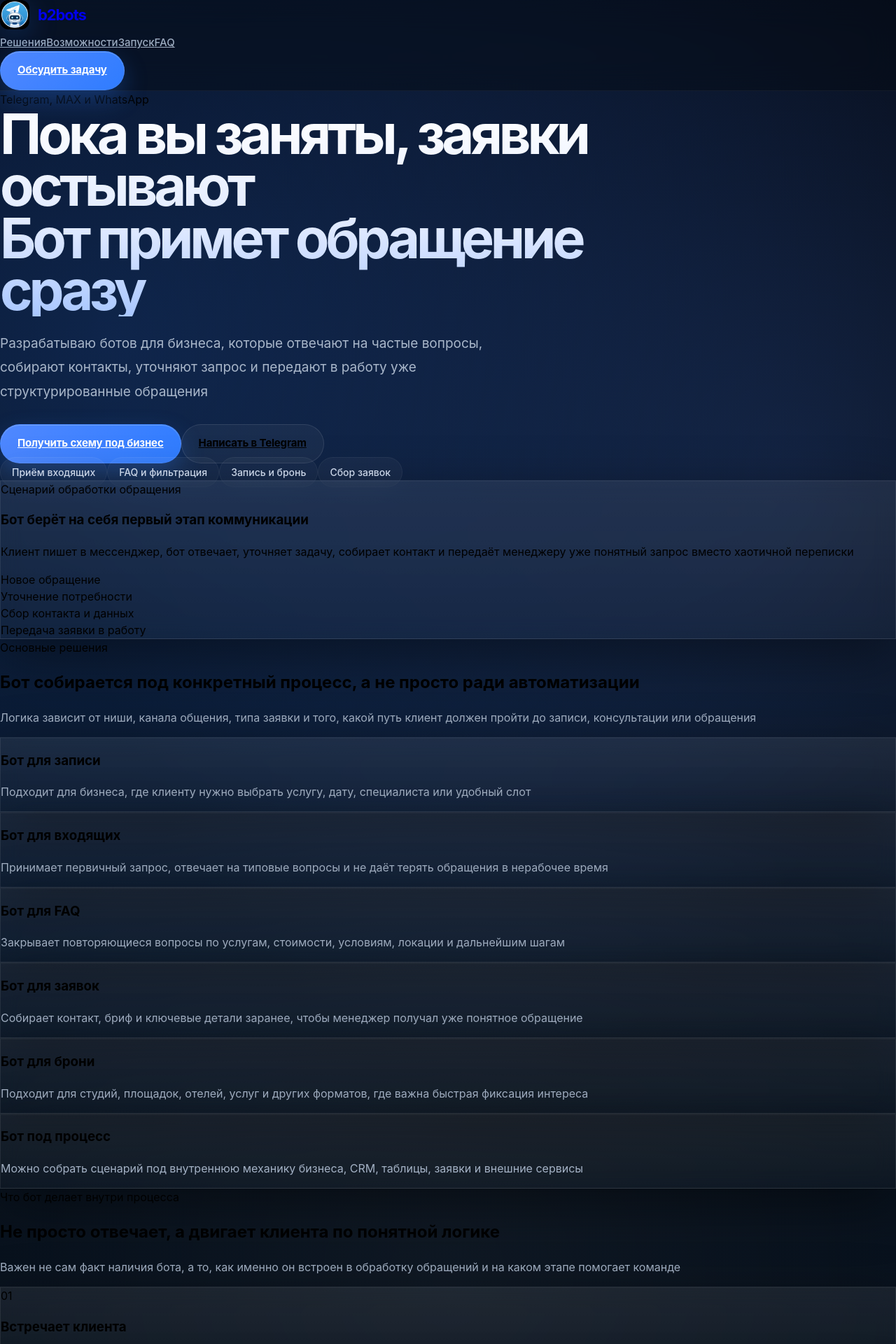
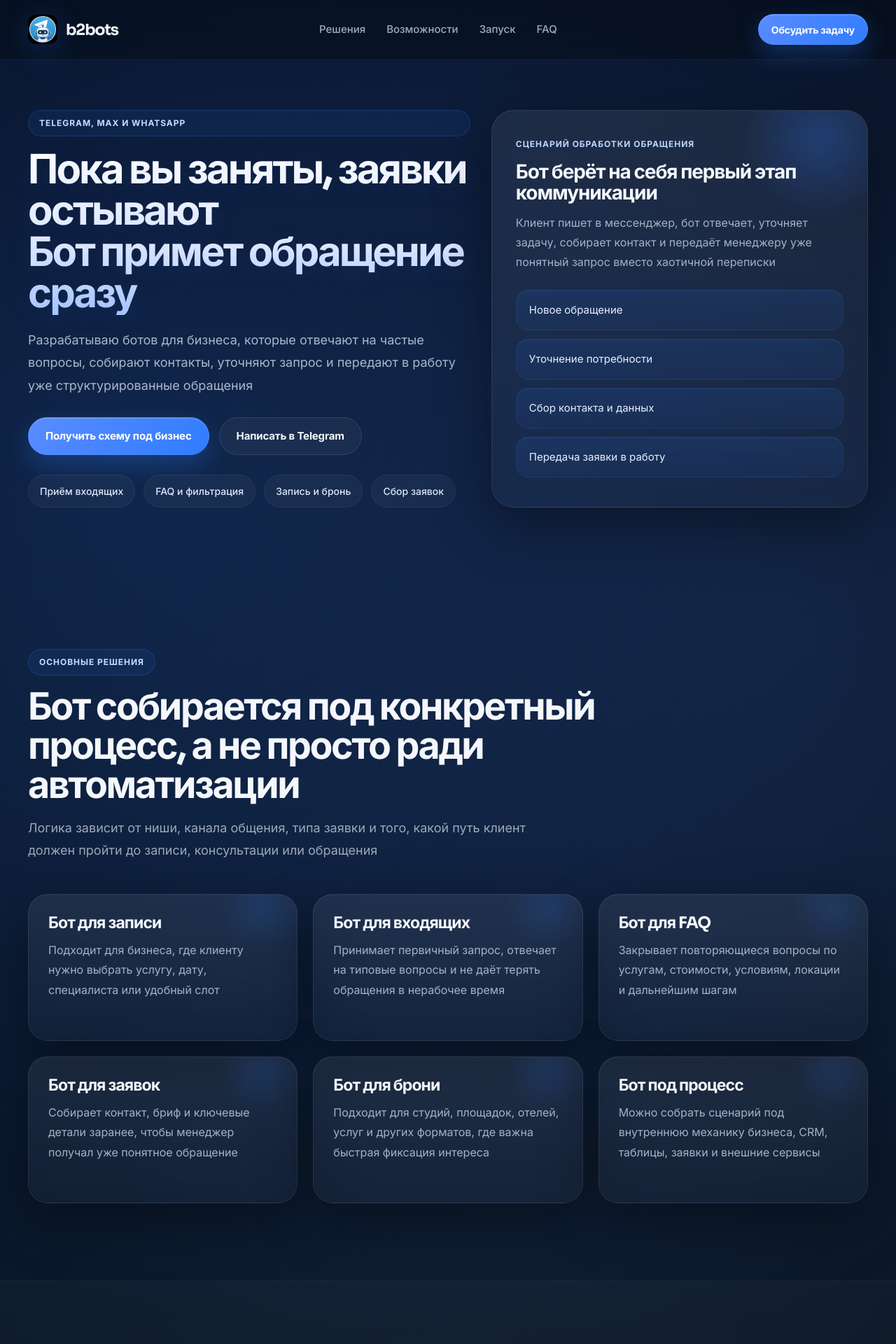
Before and after one commit to yvngfloyd/bot_landing, a React (Vite) app: page / in a window 1280 px wide. Shown: the top 1920 px of the page at 70% size. Built offline with nearby package versions, Linux system fonts and the light colour scheme.

Commit message:
Update styles.css

```diff
--- a/styles.css
+++ b/styles.css
@@ -1,3 +1,35 @@
+@import url("https://fonts.googleapis.com/css2?family=Inter:wght@400;500;600;700;800&family=Sora:wght@600;700;800&display=swap");
+
+:root {
+  --bg: #050b14;
+  --bg-2: #08111d;
+  --bg-3: #0b1523;
+  --panel: rgba(255, 255, 255, 0.04);
+  --panel-2: rgba(255, 255, 255, 0.06);
+  --panel-3: rgba(255, 255, 255, 0.08);
+  --line: rgba(255, 255, 255, 0.08);
+  --line-strong: rgba(255, 255, 255, 0.14);
+  --text: #f4f7fb;
+  --muted: #9ca9bb;
+  --muted-2: #c9d5e6;
+  --blue: #2f7cff;
+  --blue-2: #5a8cff;
+  --glow: rgba(47, 124, 255, 0.22);
+  --shadow: 0 24px 80px rgba(0, 0, 0, 0.42);
+  --radius: 28px;
+  --radius-md: 22px;
+  --radius-sm: 18px;
+  --container: 1200px;
+}
+
+* {
+  box-sizing: border-box;
+}
+
+html {
+  scroll-behavior: smooth;
+}
+
 body {
   margin: 0;
   min-width: 320px;
@@ -5,10 +37,124 @@ body {
   font-family: "Inter", ui-sans-serif, system-ui, -apple-system, BlinkMacSystemFont, "Segoe UI", sans-serif;
   line-height: 1.5;
   background:
-    radial-gradient(circle at 12% 10%, rgba(47, 124, 255, 0.22), transparent 28%),
-    radial-gradient(circle at 88% 14%, rgba(92, 140, 255, 0.14), transparent 24%),
-    radial-gradient(circle at 50% 38%, rgba(255, 255, 255, 0.035), transparent 26%),
+    radial-gradient(circle at 12% 10%, rgba(47, 124, 255, 0.2), transparent 28%),
+    radial-gradient(circle at 88% 14%, rgba(90, 140, 255, 0.13), transparent 24%),
+    radial-gradient(circle at 50% 38%, rgba(255, 255, 255, 0.03), transparent 26%),
     linear-gradient(180deg, #040914 0%, #07111d 28%, #08101b 62%, #050b14 100%);
+}
+
+body::before {
+  content: "";
+  position: fixed;
+  inset: 0;
+  pointer-events: none;
+  background-image:
+    linear-gradient(rgba(255, 255, 255, 0.015) 1px, transparent 1px),
+    linear-gradient(90deg, rgba(255, 255, 255, 0.015) 1px, transparent 1px);
+  background-size: 42px 42px;
+  mask-image: linear-gradient(to bottom, rgba(0, 0, 0, 0.45), transparent 85%);
+  opacity: 0.35;
+}
+
+a {
+  color: inherit;
+  text-decoration: none;
+}
+
+img {
+  display: block;
+  max-width: 100%;
+}
+
+button,
+input,
+textarea,
+select {
+  font: inherit;
+}
+
+#root {
+  min-height: 100vh;
+}
+
+.container {
+  width: min(var(--container), calc(100% - 40px));
+  margin: 0 auto;
+}
+
+.section {
+  position: relative;
+  padding: 110px 0;
+}
+
+.section-dark {
+  background: linear-gradient(180deg, rgba(255, 255, 255, 0.025), rgba(255, 255, 255, 0.01));
+  border-top: 1px solid rgba(255, 255, 255, 0.04);
+  border-bottom: 1px solid rgba(255, 255, 255, 0.04);
+}
+
+.section-head {
+  max-width: 820px;
+  margin-bottom: 46px;
+}
+
+.section-head h2,
+.hero-card h3,
+.card h3,
+.step-card h3,
+.timeline-item h3,
+.faq-item h3,
+.final-box h2 {
+  font-family: "Sora", "Inter", sans-serif;
+}
+
+.section-head h2 {
+  margin: 0 0 16px;
+  font-size: clamp(32px, 4.2vw, 54px);
+  line-height: 1.04;
+  letter-spacing: -0.045em;
+}
+
+.section-head p {
+  margin: 0;
+  max-width: 760px;
+  color: var(--muted);
+  font-size: 18px;
+  line-height: 1.78;
+}
+
+.eyebrow {
+  display: inline-flex;
+  align-items: center;
+  gap: 10px;
+  margin-bottom: 18px;
+  padding: 9px 15px;
+  border-radius: 999px;
+  border: 1px solid rgba(47, 124, 255, 0.2);
+  background: rgba(47, 124, 255, 0.09);
+  color: #c6dcff;
+  font-size: 12px;
+  font-weight: 700;
+  text-transform: uppercase;
+  letter-spacing: 0.08em;
+  box-shadow: inset 0 0 0 1px rgba(255, 255, 255, 0.02);
+}
+
+.header {
+  position: sticky;
+  top: 0;
+  z-index: 50;
+  background: rgba(5, 11, 20, 0.48);
+  backdrop-filter: blur(22px);
+  border-bottom: 1px solid rgba(255, 255, 255, 0.05);
+}
+
+.nav {
+  min-height: 84px;
+  display: flex;
+  align-items: center;
+  justify-content: space-between;
+  gap: 24px;
 }
 
 .brand {
@@ -16,6 +162,7 @@ body {
   align-items: center;
   gap: 12px;
   text-decoration: none;
+  flex-shrink: 0;
 }
 
 .brand-logo {
@@ -38,44 +185,10 @@ body {
   display: none;
 }
 
-.hero-title,
-.section-head h2,
-.hero-card h3,
-.card h3,
-.step-card h3,
-.timeline-item h3,
-.faq-item h3,
-.final-box h2 {
-  font-family: "Sora", "Inter", sans-serif;
-}
-
-.hero-title {
-  margin: 0 0 22px;
-  max-width: 860px;
-  font-size: clamp(48px, 6.2vw, 84px);
-  line-height: 0.94;
-  letter-spacing: -0.065em;
-  background: linear-gradient(180deg, #ffffff 0%, #dfe9ff 58%, #a9c7ff 100%);
-  -webkit-background-clip: text;
-  -webkit-text-fill-color: transparent;
-  background-clip: text;
-}
-
-.hero-text {
-  max-width: 720px;
-  margin: 0 0 28px;
-  color: #a9b7ca;
-  font-size: 19px;
-  line-height: 1.82;
-}
-
-.header {
-  position: sticky;
-  top: 0;
-  z-index: 50;
-  background: rgba(5, 11, 20, 0.48);
-  backdrop-filter: blur(22px);
-  border-bottom: 1px solid rgba(255, 255, 255, 0.05);
+.nav-links {
+  display: flex;
+  align-items: center;
+  gap: 30px;
 }
 
 .nav-links a {
@@ -97,8 +210,7 @@ body {
   padding: 0 24px;
   border-radius: 999px;
   border: 1px solid rgba(120, 166, 255, 0.16);
-  background:
-    linear-gradient(135deg, rgba(80, 136, 255, 1), rgba(47, 124, 255, 1));
+  background: linear-gradient(135deg, rgba(90, 140, 255, 1), rgba(47, 124, 255, 1));
   color: #fff;
   font-size: 15px;
   font-weight: 700;
@@ -122,6 +234,16 @@ body {
     inset 0 1px 0 rgba(255, 255, 255, 0.2);
 }
 
+.btn:active {
+  transform: translateY(0);
+}
+
+.btn-small {
+  min-height: 44px;
+  padding: 0 18px;
+  font-size: 14px;
+}
+
 .btn-secondary {
   background: rgba(255, 255, 255, 0.045);
   border-color: rgba(255, 255, 255, 0.1);
@@ -134,26 +256,57 @@ body {
   box-shadow: none;
 }
 
-.hero-card,
-.card,
-.step-card,
-.timeline-item,
-.faq-item,
-.final-box {
-  background:
-    linear-gradient(180deg, rgba(255, 255, 255, 0.07), rgba(255, 255, 255, 0.028));
-  border: 1px solid rgba(255, 255, 255, 0.08);
-  box-shadow:
-    0 24px 80px rgba(0, 0, 0, 0.42),
-    inset 0 1px 0 rgba(255, 255, 255, 0.035);
-  backdrop-filter: blur(14px);
+.hero {
+  padding-top: 72px;
+  padding-bottom: 92px;
 }
 
-.hero-card::before,
-.card::before,
-.step-card::before,
-.final-box::before {
-  opacity: 1;
+.hero-grid {
+  display: grid;
+  grid-template-columns: minmax(0, 1.08fr) minmax(340px, 0.92fr);
+  gap: 30px;
+  align-items: center;
+}
+
+.hero-content {
+  display: flex;
+  flex-direction: column;
+  justify-content: center;
+}
+
+.hero-title {
+  margin: 0 0 20px;
+  max-width: 720px;
+  font-family: "Sora", "Inter", sans-serif;
+  font-size: clamp(34px, 4.8vw, 58px);
+  line-height: 1.02;
+  letter-spacing: -0.05em;
+  background: linear-gradient(180deg, #ffffff 0%, #dfe9ff 58%, #a9c7ff 100%);
+  -webkit-background-clip: text;
+  -webkit-text-fill-color: transparent;
+  background-clip: text;
+  text-shadow: 0 8px 40px rgba(88, 143, 255, 0.12);
+}
+
+.hero-text {
+  max-width: 700px;
+  margin: 0 0 28px;
+  color: #a9b7ca;
+  font-size: 18px;
+  line-height: 1.82;
+}
+
+.hero-actions {
+  display: flex;
+  flex-wrap: wrap;
+  gap: 14px;
+  margin-bottom: 28px;
+}
+
+.hero-points {
+  display: flex;
+  flex-wrap: wrap;
+  gap: 12px;
 }
 
 .hero-points span {
@@ -167,11 +320,425 @@ body {
   backdrop-filter: blur(10px);
 }
 
-.section-head p,
-.card p,
-.step-card p,
-.timeline-item p,
-.faq-item p,
+.hero-card,
+.card,
+.step-card,
+.timeline-item,
+.faq-item,
+.final-box {
+  background: linear-gradient(180deg, rgba(255, 255, 255, 0.07), rgba(255, 255, 255, 0.028));
+  border: 1px solid rgba(255, 255, 255, 0.08);
+  box-shadow:
+    0 24px 80px rgba(0, 0, 0, 0.42),
+    inset 0 1px 0 rgba(255, 255, 255, 0.035);
+  backdrop-filter: blur(14px);
+}
+
+.hero-card {
+  position: relative;
+  overflow: hidden;
+  padding: 34px;
+  border-radius: 32px;
+  min-height: 100%;
+}
+
+.hero-card::before {
+  content: "";
+  position: absolute;
+  inset: auto -10% 72% auto;
+  width: 240px;
+  height: 240px;
+  border-radius: 50%;
+  background: radial-gradient(circle, rgba(47, 124, 255, 0.28), transparent 68%);
+  pointer-events: none;
+  filter: blur(12px);
+}
+
+.card-label {
+  position: relative;
+  z-index: 1;
+  display: inline-flex;
+  margin-bottom: 16px;
+  color: #bcd6ff;
+  font-size: 12px;
+  font-weight: 700;
+  text-transform: uppercase;
+  letter-spacing: 0.08em;
+}
+
+.hero-card h3 {
+  position: relative;
+  z-index: 1;
+  margin: 0 0 14px;
+  font-size: 28px;
+  line-height: 1.06;
+  letter-spacing: -0.04em;
+}
+
+.hero-card p {
+  position: relative;
+  z-index: 1;
+  margin: 0 0 26px;
+  color: #a4b2c5;
+  font-size: 16px;
+  line-height: 1.75;
+}
+
+.flow {
+  position: relative;
+  z-index: 1;
+  display: grid;
+  gap: 12px;
+}
+
+.flow-item {
+  display: flex;
+  align-items: center;
+  min-height: 58px;
+  padding: 16px 18px;
+  border-radius: 18px;
+  background: linear-gradient(180deg, rgba(47, 124, 255, 0.12), rgba(47, 124, 255, 0.06));
+  border: 1px solid rgba(47, 124, 255, 0.14);
+  color: #e8f0ff;
+  font-size: 15px;
+  box-shadow: inset 0 1px 0 rgba(255, 255, 255, 0.04);
+}
+
+.grid {
+  display: grid;
+  gap: 22px;
+}
+
+.grid.three {
+  grid-template-columns: repeat(3, minmax(0, 1fr));
+}
+
+.grid.two {
+  grid-template-columns: repeat(2, minmax(0, 1fr));
+}
+
+.card {
+  position: relative;
+  overflow: hidden;
+  padding: 28px;
+  border-radius: var(--radius);
+  min-height: 210px;
+}
+
+.card::before {
+  content: "";
+  position: absolute;
+  top: -40px;
+  right: -10px;
+  width: 120px;
+  height: 120px;
+  border-radius: 50%;
+  background: radial-gradient(circle, rgba(47, 124, 255, 0.14), transparent 70%);
+  pointer-events: none;
+}
+
+.card h3 {
+  position: relative;
+  z-index: 1;
+  margin: 0 0 12px;
+  font-size: 23px;
+  line-height: 1.1;
+  letter-spacing: -0.04em;
+}
+
+.card p {
+  position: relative;
+  z-index: 1;
+  margin: 0;
+  color: #a4b2c5;
+  line-height: 1.78;
+  font-size: 16px;
+}
+
+.steps {
+  display: grid;
+  grid-template-columns: repeat(3, minmax(0, 1fr));
+  gap: 22px;
+}
+
+.step-card {
+  position: relative;
+  overflow: hidden;
+  padding: 30px;
+  border-radius: var(--radius);
+  min-height: 260px;
+}
+
+.step-card::before {
+  content: "";
+  position: absolute;
+  top: -36px;
+  right: -16px;
+  width: 150px;
+  height: 150px;
+  border-radius: 50%;
+  background: radial-gradient(circle, rgba(47, 124, 255, 0.16), transparent 72%);
+  pointer-events: none;
+}
+
+.step-num {
+  display: inline-flex;
+  align-items: center;
+  justify-content: center;
+  width: 46px;
+  height: 46px;
+  margin-bottom: 20px;
+  border-radius: 14px;
+  background: rgba(47, 124, 255, 0.1);
+  border: 1px solid rgba(47, 124, 255, 0.18);
+  color: #d4e4ff;
+  font-weight: 800;
+  font-size: 15px;
+  box-shadow: inset 0 1px 0 rgba(255, 255, 255, 0.04);
+}
+
+.step-card h3 {
+  margin: 0 0 12px;
+  font-size: 23px;
+  line-height: 1.1;
+  letter-spacing: -0.04em;
+}
+
+.step-card p {
+  margin: 0;
+  color: #a4b2c5;
+  line-height: 1.78;
+  font-size: 16px;
+}
+
+.timeline {
+  display: grid;
+  gap: 18px;
+}
+
+.timeline-item {
+  display: grid;
+  grid-template-columns: 86px 1fr;
+  gap: 24px;
+  align-items: start;
+  padding: 28px;
+  border-radius: 28px;
+}
+
+.timeline-num {
+  display: flex;
+  align-items: center;
+  justify-content: center;
+  min-height: 62px;
+  border-radius: 18px;
+  background: linear-gradient(180deg, rgba(47, 124, 255, 0.14), rgba(47, 124, 255, 0.07));
+  border: 1px solid rgba(47, 124, 255, 0.18);
+  color: #d7e5ff;
+  font-size: 18px;
+  font-weight: 800;
+}
+
+.timeline-item h3 {
+  margin: 0 0 10px;
+  font-size: 24px;
+  line-height: 1.08;
+  letter-spacing: -0.04em;
+}
+
+.timeline-item p {
+  margin: 0;
+  color: #a4b2c5;
+  line-height: 1.78;
+  font-size: 16px;
+}
+
+.faq-list {
+  display: grid;
+  grid-template-columns: repeat(2, minmax(0, 1fr));
+  gap: 18px;
+}
+
+.faq-item {
+  padding: 26px;
+  border-radius: 24px;
+}
+
+.faq-item h3 {
+  margin: 0 0 10px;
+  font-size: 21px;
+  line-height: 1.14;
+  letter-spacing: -0.04em;
+}
+
+.faq-item p {
+  margin: 0;
+  color: #a4b2c5;
+  line-height: 1.78;
+  font-size: 16px;
+}
+
+.final-cta {
+  padding-top: 82px;
+  padding-bottom: 120px;
+}
+
+.final-box {
+  display: flex;
+  align-items: center;
+  justify-content: space-between;
+  gap: 34px;
+  padding: 36px;
+  border-radius: 34px;
+  position: relative;
+  overflow: hidden;
+}
+
+.final-box::before {
+  content: "";
+  position: absolute;
+  top: -80px;
+  right: -60px;
+  width: 260px;
+  height: 260px;
+  border-radius: 50%;
+  background: radial-gradient(circle, rgba(47, 124, 255, 0.2), transparent 70%);
+  filter: blur(14px);
+  pointer-events: none;
+}
+
+.final-box h2 {
+  position: relative;
+  z-index: 1;
+  margin: 0 0 14px;
+  max-width: 760px;
+  font-size: clamp(30px, 4vw, 50px);
+  line-height: 1.04;
+  letter-spacing: -0.05em;
+}
+
 .final-box p {
+  position: relative;
+  z-index: 1;
+  margin: 0;
+  max-width: 650px;
   color: #a4b2c5;
+  line-height: 1.8;
+  font-size: 17px;
 }
+
+.final-actions {
+  position: relative;
+  z-index: 1;
+  display: flex;
+  flex-direction: column;
+  gap: 14px;
+  min-width: 250px;
+}
+
+@media (max-width: 1100px) {
+  .hero-grid,
+  .steps,
+  .grid.three,
+  .grid.two,
+  .faq-list {
+    grid-template-columns: 1fr;
+  }
+
+  .final-box {
+    display: grid;
+  }
+
+  .nav-links {
+    display: none;
+  }
+
+  .card,
+  .step-card {
+    min-height: auto;
+  }
+}
+
+@media (max-width: 760px) {
+  .section {
+    padding: 78px 0;
+  }
+
+  .hero {
+    padding-top: 46px;
+    padding-bottom: 68px;
+  }
+
+  .container {
+    width: min(var(--container), calc(100% - 28px));
+  }
+
+  .nav {
+    min-height: 74px;
+  }
+
+  .brand-text {
+    font-size: 20px;
+  }
+
+  .brand-logo {
+    width: 38px;
+    height: 38px;
+  }
+
+  .btn,
+  .btn-small {
+    width: 100%;
+  }
+
+  .hero-actions,
+  .final-actions {
+    width: 100%;
+  }
+
+  .hero-card,
+  .card,
+  .step-card,
+  .timeline-item,
+  .faq-item,
+  .final-box {
+    padding: 22px;
+    border-radius: 24px;
+  }
+
+  .timeline-item {
+    grid-template-columns: 1fr;
+  }
+
+  .timeline-num {
+    width: 82px;
+  }
+
+  .section-head p,
+  .hero-text,
+  .card p,
+  .step-card p,
+  .timeline-item p,
+  .faq-item p,
+  .final-box p {
+    font-size: 16px;
+  }
+}
+
+@media (max-width: 520px) {
+  .hero-title {
+    font-size: 36px;
+  }
+
+  .section-head h2,
+  .final-box h2 {
+    font-size: 30px;
+  }
+
+  .hero-points {
+    flex-direction: column;
+  }
+
+  .brand-text {
+    display: none;
+  }
+}
```
